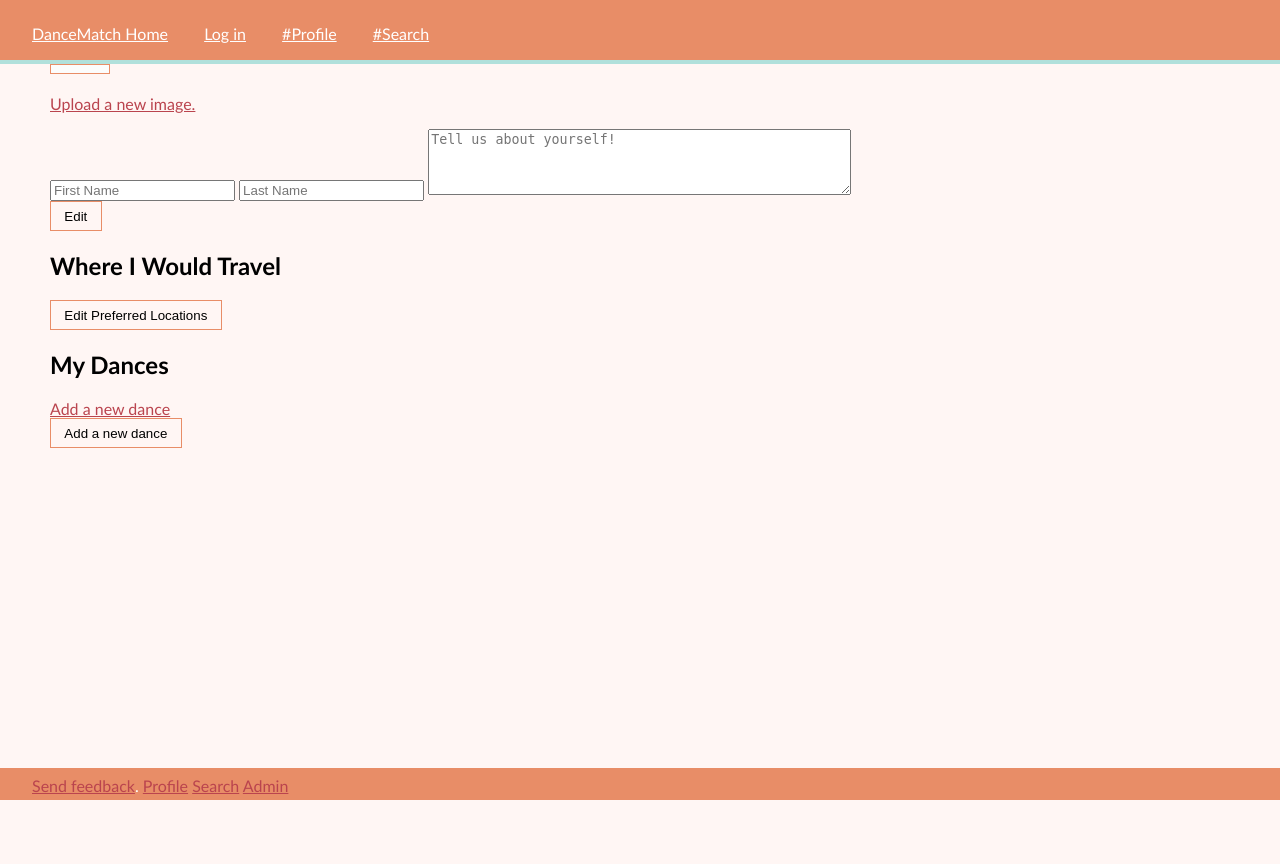
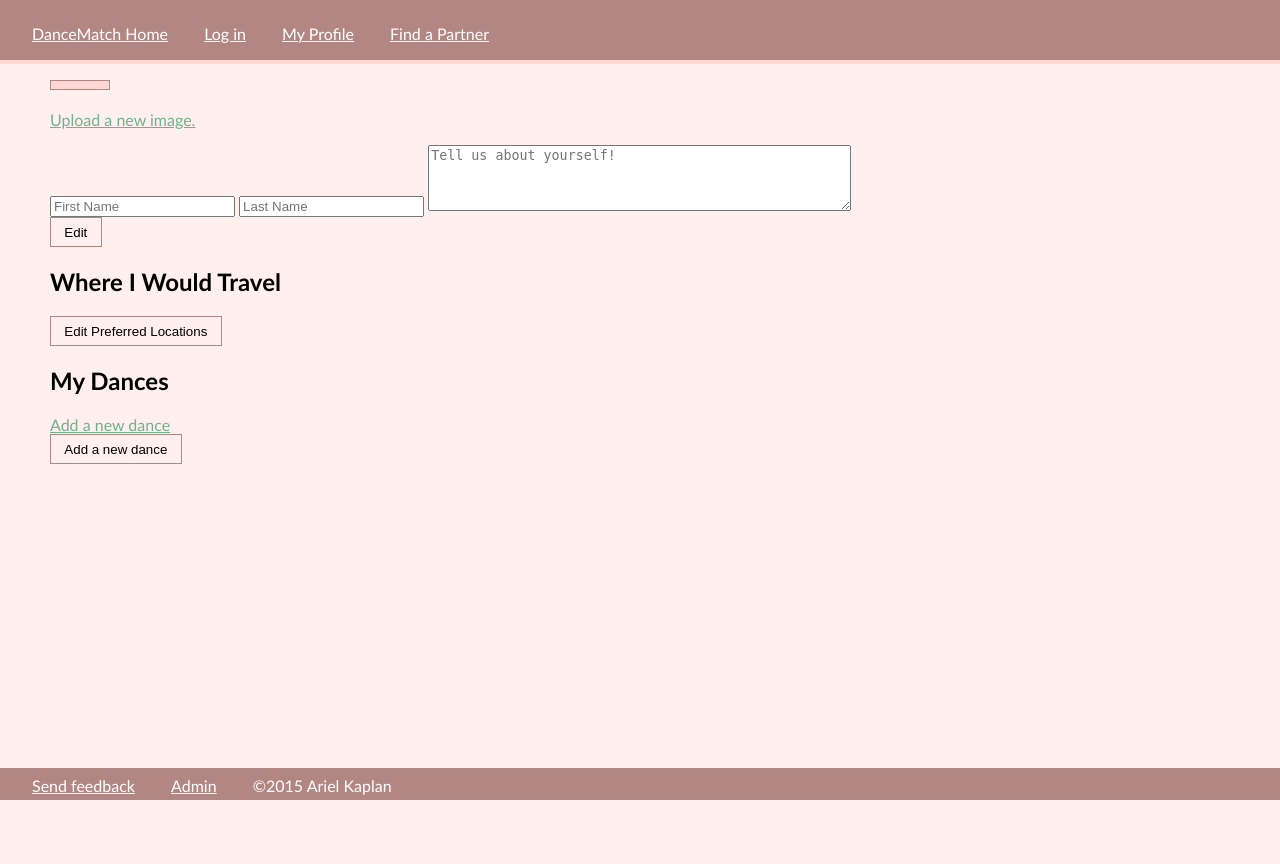
Before and after one commit to kapari/dance_match, a Django app: page /profile_ajax/ in a window 1280 px wide. After the commit the page ends 800 px from the top, so only its background shows below. Run offline with Django 3.2, Linux system fonts and the light colour scheme; a user stored in the database is signed in; data comes from the database, SQL or seed files in the repository; data that the repository does not hold is empty.

Commit message:
Change color scheme; clean up links and section margins

```diff
--- a/dancematch_project/dancematch_app/static/scripts/main.js
+++ b/dancematch_project/dancematch_app/static/scripts/main.js
@@ -11,7 +11,7 @@ var DM = {
     model_list_list: ["dance_list", "role_list", "skill_level_list", "activity_list", "goal_list"],
 };
 
-document.write("test for user ID: " + DM.user_id);
+// document.write("test for user ID: " + DM.user_id);
 
 
 // ===== AJAX POST ====================================
--- a/dancematch_project/dancematch_app/static/scripts/search.js
+++ b/dancematch_project/dancematch_app/static/scripts/search.js
@@ -101,6 +101,10 @@ function drawResultData(current_pref, clone) {
     clone.getElementsByClassName("skill_level")[0].innerHTML = current_pref.skill_level;
     clone.getElementsByClassName("goal")[0].innerHTML = current_pref.goal;
     clone.getElementsByClassName("notes")[0].innerHTML = current_pref.notes;
+    var email = clone.getElementsByClassName("email")[0];
+    var link = email.getElementsByTagName("a")[0];
+    link.setAttribute("href", "mailto:" + current_pref.email);
+    link.innerHTML = "Email";
 }
 
 function drawResultLocation(current_pref, clone) {
@@ -121,11 +125,11 @@ function drawResultLocation(current_pref, clone) {
 }
 
 function drawResultList(data) {
+    var table = document.getElementsByTagName("table")[0];
+    var placeholder = document.getElementById("placeholder");
 
-    var table = document.getElementsByTagName("table")[0];
+    if (data.length > 0) {
         table.classList.remove("hide");
-
-    var placeholder = document.getElementById("placeholder");
         placeholder.classList.add("hide");
 
         var results_table = document.getElementById("pref_results");
@@ -149,6 +153,12 @@ function drawResultList(data) {
                 results_table.appendChild(clone);
             }
         }
+    } else {
+        table.classList.add("hide");
+        placeholder.classList.remove("hide");
+        placeholder.innerHTML = "Sorry, no matches found. Please try again."
+    }
+
 }
 
 
--- a/dancematch_project/dancematch_app/static/styles/style.css
+++ b/dancematch_project/dancematch_app/static/styles/style.css
@@ -5,8 +5,17 @@
 /*off-white: #fcfcfc*/
 /*turquoise: #b1e0db*/
 
+/*https://color.adobe.com/create/color-wheel/?base=2&rule=Complementary&selected=1&name=My%20Color%20Theme&mode=rgb&rgbvalues=0.7,0.5284378724283295,0.5132582274345086,1,0.938653882175379,0.9332260391921552,1,0.8467825642507821,0.8332260391921551,0.4432927178489487,0.7,0.5564421684792349,0.8332260391921551,1,0.9067353759227776&swatchOrder=0,1,2,3,4*/
+
+/*off-white FFEFEE*/
+/*light FFD8D4*/
+/*mid tone B28783*/
+
+/*mint D4FFE7*/
+/*green 71B28E*/
+
 body {
-    background: #fff6f4;
+    background: #FFEFEE;
     padding: 0;
     margin: 0;
     font-family: "Trebuchet MS", sans-serif;
@@ -16,26 +25,31 @@ header, footer, nav, main, aside, section {
     box-sizing: border-box;
 }
 
+section {
+    margin-bottom: 3em;
+}
+
 a {
-    color: #ba444e;
+    color: #71B28E;
 }
 
 header, footer {
-    position: fixed;
+    position: absolute;
     left: 0;
     right: 0;
+    width: 100%;
     color: white;
-    background-color: #e88d67;
+    background-color: #B28783;
 }
 
 header {
     top: 0;
     height: 4em;
     padding: 1.5em 2em;
-    border-bottom: 4px solid #b1e0db;
+    border-bottom: 4px solid #FFD8D4;
 }
 
-header a {
+header a, footer a {
     display: inline-block;
     margin-right: 2em;
     color: white
@@ -43,32 +57,33 @@ header a {
 
 main {
     position: absolute;
-    top: 0;
-    bottom: 2em;
+    /*top: 0;*/
+    /*bottom: 3em;*/
     left: 0;
     right: 0;
     height: 100%;
     min-width: 400px;
-    margin-top: 4em; /* size of header */
+    padding-top: 5em; /* size of header */
     margin-left: 50px; /* size of LC */
     margin-right: 50px; /* size of RC */
-    margin-bottom: 0em; /* size of footer */
+    padding-bottom: 3em; /* size of footer */
 }
 
 /* TABLES */
 table {
     border-collapse: collapse;
+    margin: 1.5em 0;
 }
 
 thead {
-    background-color: #e88d67;
+    background-color: #B28783;
     color: white;
     text-align: left;
     border-bottom: 1px solid white;
 }
 
 tbody tr:nth-child(odd){
-    background-color: #fcfcfc;
+    background-color: #FEFEFE;
 }
 
 th, td {
@@ -85,9 +100,9 @@ ul {
 }
 
 li {
-    background-color: #fcfcfc;
+    background-color: #FEFEFE;
     list-style-type: none;
-    border-bottom: 3px solid #fff6f4;
+    border-bottom: 3px solid #FFEFEE;
     padding: 1em;
 }
 
@@ -101,7 +116,7 @@ li {
 
 /* FORMS */
 form {
-    background-color: #fcfcfc;
+    background-color: #FFD8D4;
     padding: 1.5em;
 }
 
@@ -120,13 +135,13 @@ form textarea {
 
 form input:focus,
 form textarea:focus {
-    border: 2px solid #b1e0db;
+    border: 2px solid #FFD8D4;
 }
 
 select {
-    border: 1px solid #e88d67;
+    border: 1px solid #B28783;
     border-radius: 0;
-    background-color: #fff6f4;
+    background-color: #FFEFEE;
     padding: 0.5em;
     line-height: 1.5em;
     /*-webkit-appearance: none;*/
@@ -142,7 +157,7 @@ select {
 }
 
 .upload {
-    border: 1px solid #e88d67;
+    border: 1px solid #B28783;
     padding: 0.5em;
 }
 
@@ -150,8 +165,8 @@ img.profile_img {
     max-width: 50px;
     max-height: 50px;
     padding: 4px;
-    background-color: #fcfcfc;
-    border: 1px solid #e88d67;
+    background-color: #FFD8D4;
+    border: 1px solid #B28783;
     display: block;
 }
 
@@ -163,8 +178,8 @@ img.profile_img {
 button, .button {
     display: block;
     padding: 0.5em 1em;
-    border: 1px solid #e88d67;
-    background-color: #fff6f4;
+    border: 1px solid #B28783;
+    background-color: #FFEFEE;
 }
 
 .pref button {
@@ -181,11 +196,16 @@ button, .button {
 
 .warning {
     background-color: #ba444e;
-    color: #fff6f4;
+    color: #FFEFEE;
     border: 1px solid #ba444e;
 }
 
+#placeholder {
+    margin: 1.5em 0;
+}
+
 footer {
+    position: fixed;
     bottom: 0;
     height: 2em;
     padding: 0.5em 2em;
--- a/dancematch_project/dancematch_app/templates/base_generic.html
+++ b/dancematch_project/dancematch_app/templates/base_generic.html
@@ -22,15 +22,14 @@
     <nav>
         <a href="/">DanceMatch Home</a>
         <a href="/login">Log in</a>
-        <a href="/profile_ajax/#profile">#Profile</a>
-        <a href="/profile_ajax/#search">#Search</a>
+        <a href="/profile_ajax/#profile">My Profile</a>
+        <a href="/profile_ajax/#search">Find a Partner</a>
     </nav>
 </header>
 <footer>
-    <a href="mailto:ariel@arielkaplan.com">Send feedback</a>.
-    <a href="/profile_ajax/">Profile</a>
-    <a href="/results/">Search</a>
-    <a href="/admin">Admin</a>
+    <a href="mailto:ariel@arielkaplan.com">Send feedback</a>
+    <a href="/admin/">Admin</a>
+    <span>&copy;2015 Ariel Kaplan</span>
 </footer>
 <script src="/static/scripts/view.js"></script>
 <script src="/static/scripts/profile.js"></script>
--- a/dancematch_project/dancematch_app/templates/profile_ajax.html
+++ b/dancematch_project/dancematch_app/templates/profile_ajax.html
@@ -154,6 +154,7 @@
                 <th id="goal">Goal</th>
                 <th id="notes">Description</th>
                 <th id="loc_match">Location Match</th>
+                <th id="email">Contact</th>
             </tr>
         </thead>
         <tbody id="pref_results">
@@ -168,6 +169,7 @@
                 <td headers="goal" class="goal">Goal</td>
                 <td headers="notes" class="notes">Notes here.</td>
                 <td headers="loc_match" class="suburbs"></td>
+                <td headers="email" class="email"><a href="">Email</a></td>
             </tr>
         </tbody>
     </table>
--- a/dancematch_project/dancematch_app/views.py
+++ b/dancematch_project/dancematch_app/views.py
@@ -380,6 +380,7 @@ def api_app_status(request):
             prefdata["user"] = pref.dancer.user.username
             prefdata["first_name"] = pref.dancer.user.first_name
             prefdata["last_name"] = pref.dancer.user.last_name
+            prefdata["email"] = pref.dancer.user.email
             prefdata["dance_id"] = pref.dance.id
             prefdata["dance"] = pref.dance.name
             prefdata["role_id"] = pref.role.id
```
Lines whose indentation alone changed are shown as unchanged.
